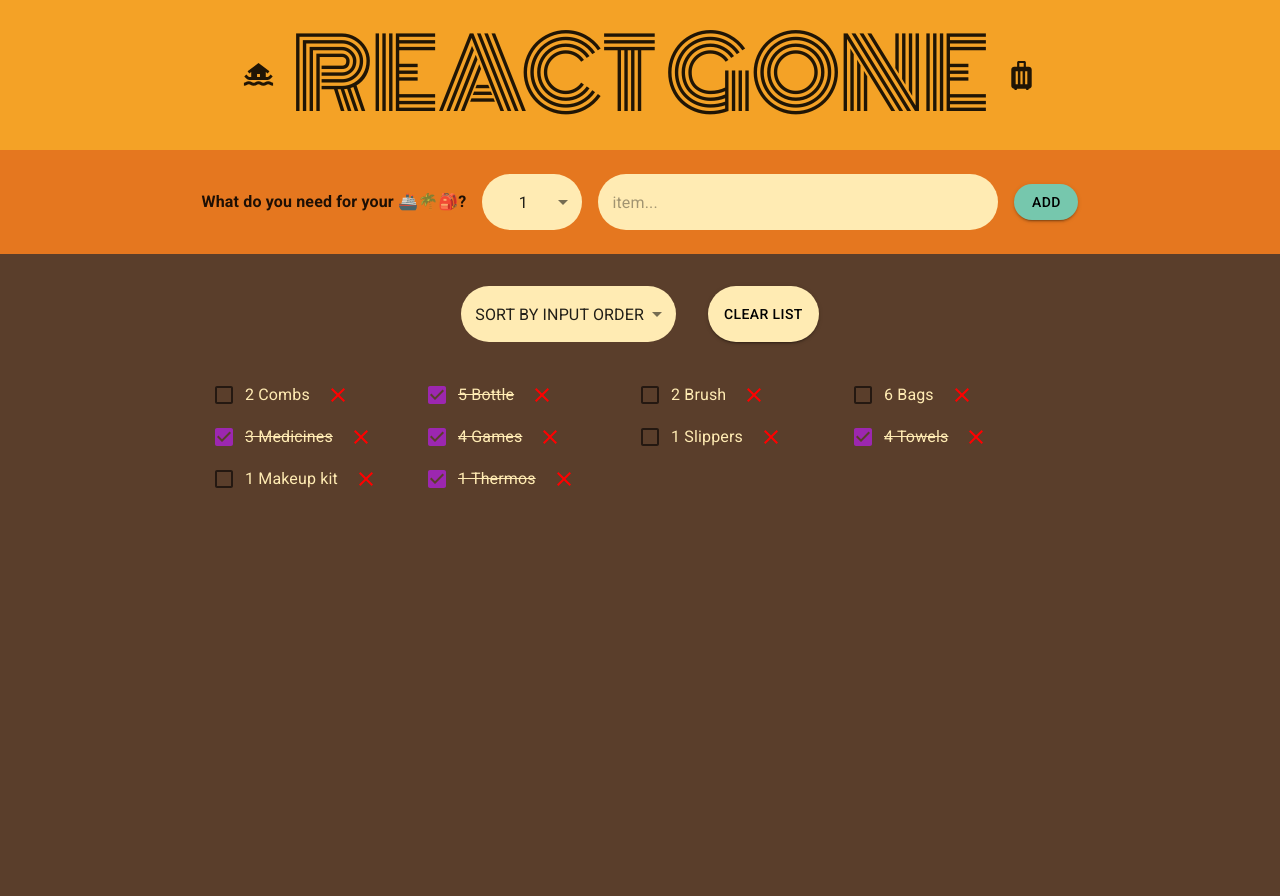
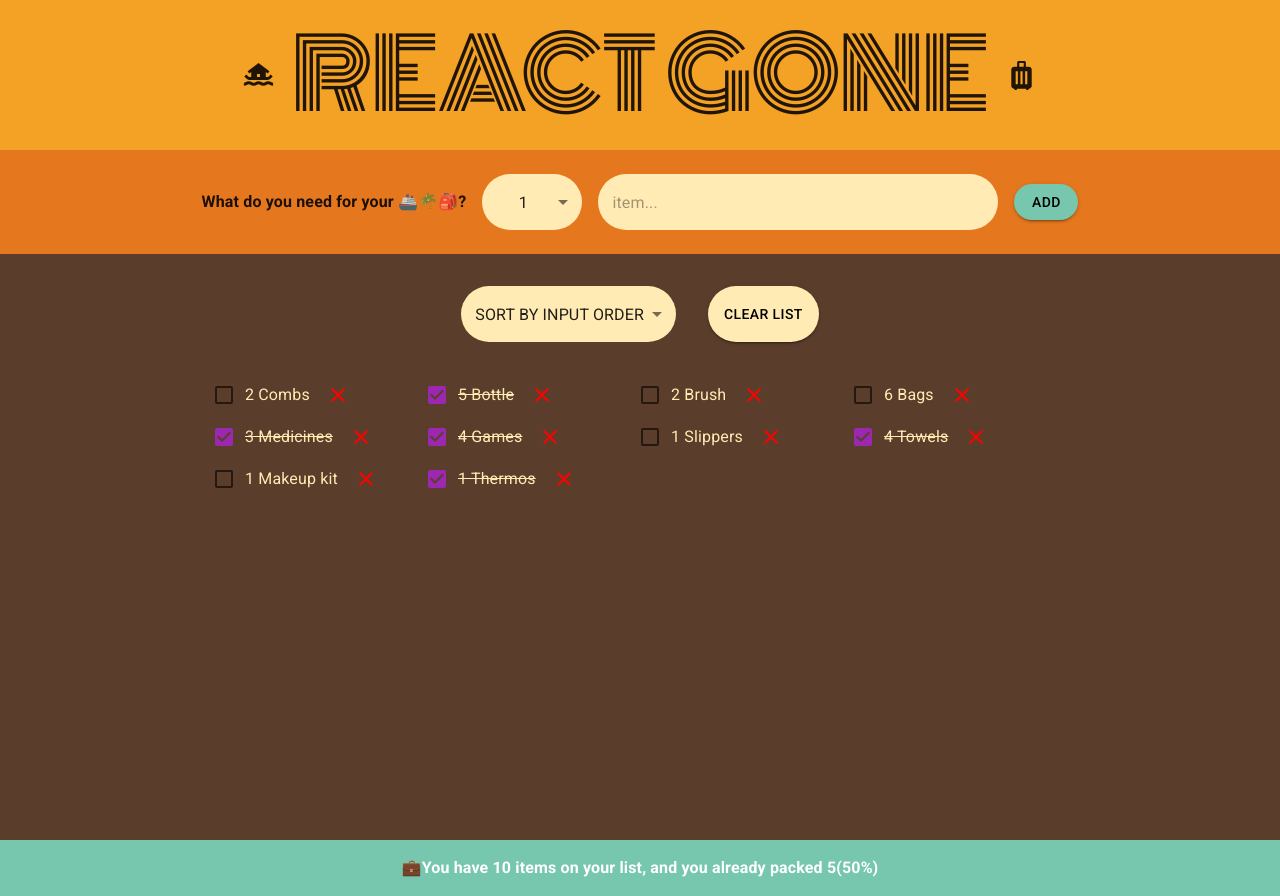
Before and after one commit to shah7014/react-learning-project, a React (Create React App) app in the folder trip-planner/: page / in a window 1280 px wide. Before the commit the page ends 800 px from the top, so only its background shows below. Built offline with nearby package versions, Linux system fonts and the light colour scheme.

Commit message:
feat(trip-planner): add some message showing number of items

```diff
--- a/trip-planner/src/App.js
+++ b/trip-planner/src/App.js
@@ -9,6 +9,7 @@ import React, { useState } from "react";
 import Header from "./components/Header";
 import ItinearyForm from "./components/ItinearyForm";
 import ItinearyList from "./components/ItinearyList";
+import ItinearyStats from "./components/ItinearyStats";
 
 const initialItienary = [
   { item: "Combs", amount: 2, isCompleted: false, index: 1 },
@@ -116,6 +117,7 @@ const App = () => {
           onChangeSortBy={handleSortByChange}
           onDeleteAll={handleDeleteAll}
         />
+        <ItinearyStats items={itinearyItems} />
       </Box>
     </ThemeProvider>
   );
--- a/trip-planner/src/components/Header.js
+++ b/trip-planner/src/components/Header.js
@@ -20,7 +20,11 @@ const Header = () => {
       />
       <Typography
         variant="h1"
-        sx={{ fontFamily: "Monoton", textTransform: "uppercase" }}
+        sx={{
+          fontFamily: "Monoton",
+          textTransform: "uppercase",
+          textAlign: "center",
+        }}
       >
         React gone
       </Typography>
--- a/trip-planner/src/components/ItinearyList.js
+++ b/trip-planner/src/components/ItinearyList.js
@@ -27,8 +27,22 @@ const ItinearyList = ({
   onDeleteAll,
 }) => {
   return (
-    <Container maxWidth="md" sx={{ color: "#ffebb3", padding: "2rem" }}>
-      <Stack flexDirection={"row"} justifyContent={"center"} gap="2rem">
+    <Container
+      maxWidth="md"
+      sx={{
+        color: "#ffebb3",
+        padding: "2rem",
+        height: {
+          xs: "calc(100vh - 120px - 4rem)",
+          md: "calc(100vh - 150px - 4rem)",
+        },
+      }}
+    >
+      <Stack
+        sx={{ flexDirection: { xs: "column", md: "row" } }}
+        justifyContent={"center"}
+        gap="2rem"
+      >
         <Input select value={sortBy} onChange={onChangeSortBy}>
           {sortOptions.map((op) => (
             <MenuItem key={op.value} value={op.value}>
@@ -51,7 +65,14 @@ const ItinearyList = ({
           Clear List
         </Button>
       </Stack>
-      <Grid container sx={{ marginTop: "2rem" }}>
+      <Grid
+        container
+        sx={{
+          marginTop: "2rem",
+          height: { sx: "400px", sm: "auto" },
+          overflowY: "scroll",
+        }}
+      >
         {itinearyItems.map((item) => (
           <Grid item xs={12} sm={6} md={3} key={item.index}>
             <Stack flexDirection={"row"} alignItems={"center"}>
--- /dev/null
+++ b/trip-planner/src/components/ItinearyStats.js
@@ -0,0 +1,29 @@
+import { Box, Typography } from "@mui/material";
+import React from "react";
+
+const ItinearyStats = ({ items }) => {
+  const completedItems = items.filter((i) => i.isCompleted);
+
+  return (
+    <Box
+      sx={{
+        padding: "1rem",
+        textAlign: "center",
+        backgroundColor: "#76c7ad",
+        color: "#fff",
+      }}
+    >
+      <Typography variant="body1" sx={{ fontWeight: "bold" }}>
+        {items.length > 0
+          ? `💼You have ${
+              items.length
+            } items on your list, and you already packed ${
+              completedItems.length
+            }(${(completedItems.length / items.length) * 100}%)`
+          : "🚀Start Planning your trip now"}
+      </Typography>
+    </Box>
+  );
+};
+
+export default ItinearyStats;
```
